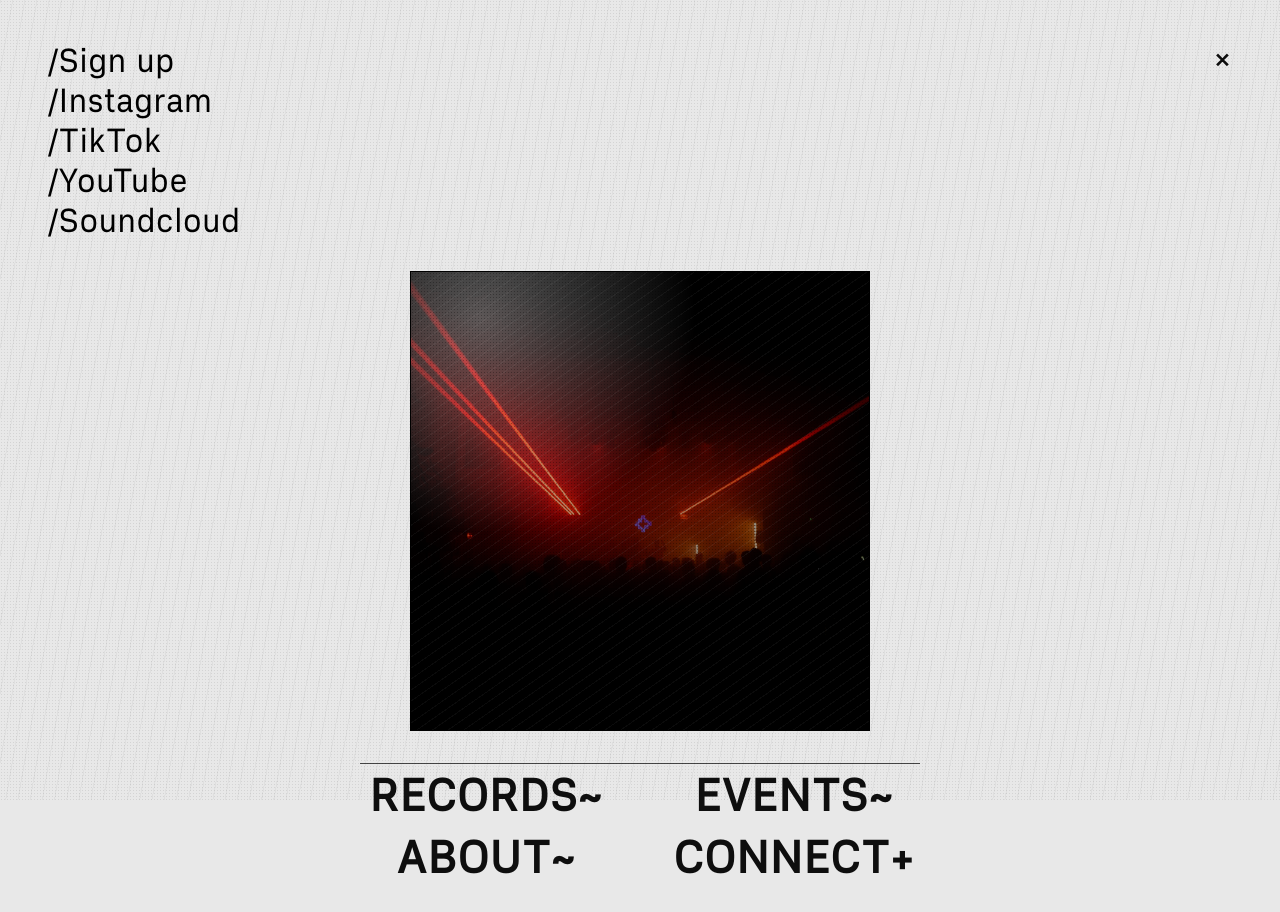
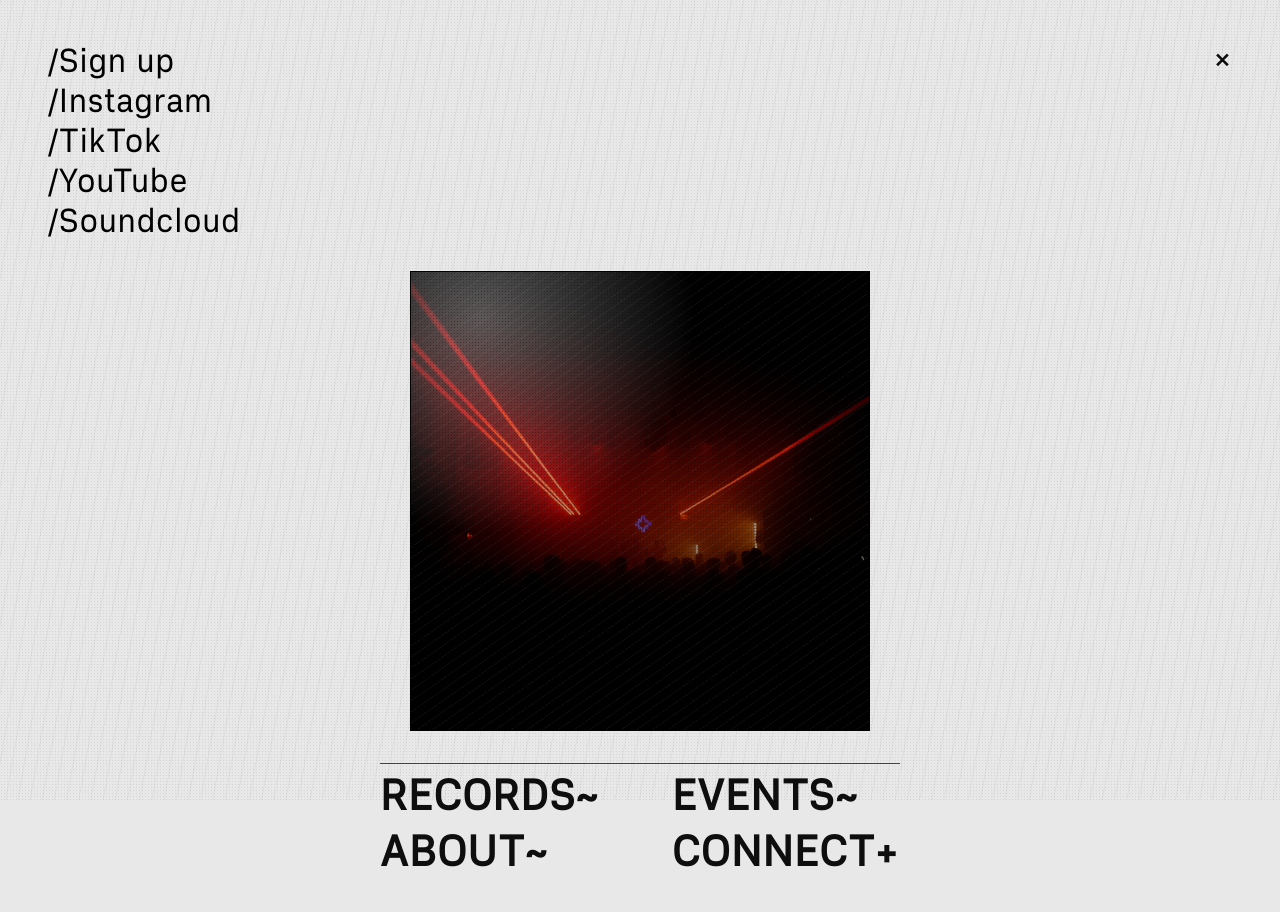
Before and after one commit to SayLezWebsite/closecall-website, a Next.js app: page / in a window 1280 px wide. Shown: the top 912 px of the page. Built offline with nearby package versions, Linux system fonts and the light colour scheme.

Commit message:
Finalize reference parity: menu geometry and faster slideshow cuts

```diff
--- a/src/app/page.tsx
+++ b/src/app/page.tsx
@@ -19,12 +19,12 @@ export default function Homepage() {
         <ReferenceSquareSlideshow />
       </div>
 
-      <div className="mx-auto w-full max-w-[560px] pb-4">
-        <div className="grid grid-cols-2 gap-x-14 gap-y-5 border-t border-black/70 pt-3 text-center">
-          <Link href="/music" className="block text-[26px] font-black uppercase leading-none tracking-[0.04em] md:text-[42px]">Records~</Link>
-          <Link href="/events" className="block text-[26px] font-black uppercase leading-none tracking-[0.04em] md:text-[42px]">Events~</Link>
-          <Link href="/about" className="block text-[26px] font-black uppercase leading-none tracking-[0.04em] md:text-[42px]">About~</Link>
-          <Link href="/contact" className="block text-[26px] font-black uppercase leading-none tracking-[0.04em] md:text-[42px]">Connect+</Link>
+      <div className="mx-auto w-full max-w-[520px] pb-4">
+        <div className="grid grid-cols-2 gap-x-16 gap-y-4 border-t border-black/70 pt-3 text-left">
+          <Link href="/music" className="block text-[24px] font-black uppercase leading-none tracking-[0.03em] md:text-[40px]">Records~</Link>
+          <Link href="/events" className="block text-[24px] font-black uppercase leading-none tracking-[0.03em] md:text-[40px]">Events~</Link>
+          <Link href="/about" className="block text-[24px] font-black uppercase leading-none tracking-[0.03em] md:text-[40px]">About~</Link>
+          <Link href="/contact" className="block text-[24px] font-black uppercase leading-none tracking-[0.03em] md:text-[40px]">Connect+</Link>
         </div>
       </div>
     </section>
--- a/src/components/ReferenceSquareSlideshow.tsx
+++ b/src/components/ReferenceSquareSlideshow.tsx
@@ -39,7 +39,7 @@ export default function ReferenceSquareSlideshow() {
           alt="Closecall slide"
           fill
           priority={i < 2}
-          className={`object-cover saturate-110 contrast-125 brightness-90 transition-opacity duration-300 ${i === index ? "opacity-100" : "opacity-0"}`}
+          className={`object-cover saturate-110 contrast-125 brightness-90 transition-opacity duration-100 ${i === index ? "opacity-100" : "opacity-0"}`}
         />
       ))}
 
```
